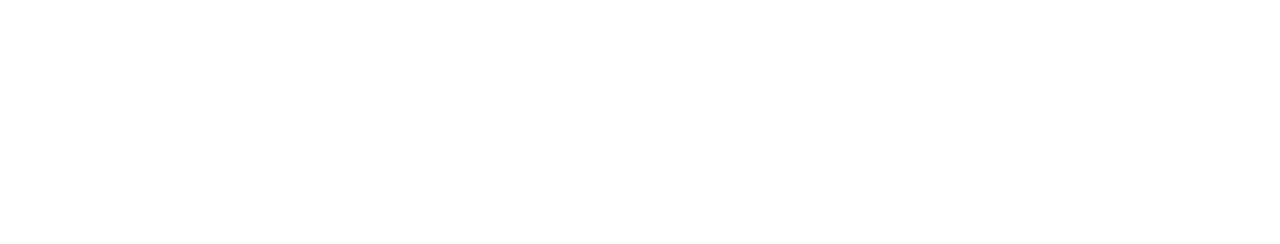
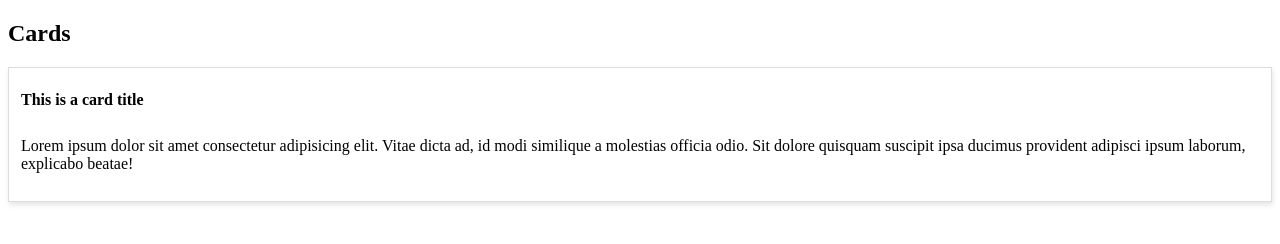
Before and after one commit to DJIOTSA/learning-sass-bootstrap, a website: page sass_tutorials/index.html in a window 1280 px wide. Drawn offline with Linux system fonts and the light colour scheme.

Commit message:
update html

```diff
--- a/sass_tutorials/index.html
+++ b/sass_tutorials/index.html
@@ -1,12 +1,30 @@
 <!DOCTYPE html>
 <html lang="en">
-<head>
-    <meta charset="UTF-8">
-    <meta name="viewport" content="width=device-width, initial-scale=1.0">
+  <head>
+    <meta charset="UTF-8" />
+    <meta name="viewport" content="width=device-width, initial-scale=1.0" />
     <title>Learning sass</title>
-    <link rel="stylesheet" href="./assets/css/index.css">
-</head>
-<body>
+    <link rel="stylesheet" href="./assets/css/index.css" />
+  </head>
+  <body>
+    <!-- colors -->
 
-</body>
+    <!-- font-size -->
+
+    <!-- buttons -->
+
+    <!-- cards -->
+    <h2>Cards</h2>
+    <div class="card">
+      <h1 class="card-title">This is a card title</h1>
+      <p class="card-body">
+        Lorem ipsum dolor sit amet consectetur adipisicing elit. Vitae dicta ad,
+        id modi similique a molestias officia odio. Sit dolore quisquam suscipit
+        ipsa ducimus provident adipisci ipsum laborum, explicabo beatae!
+      </p>
+    </div>
+    <!-- grid system -->
+
+    <!-- utilities -->
+  </body>
 </html>
--- a/sass_tutorials/src/scss/index.scss
+++ b/sass_tutorials/src/scss/index.scss
@@ -12,7 +12,7 @@
 
 
 // components (button, cart, navbar)
-@import('components/card')
+@import 'components/card';
 
 
 // utilities (margin, padding, opacity)
```
Also changed, not shown: sass_tutorials/assets/css/index.css.
